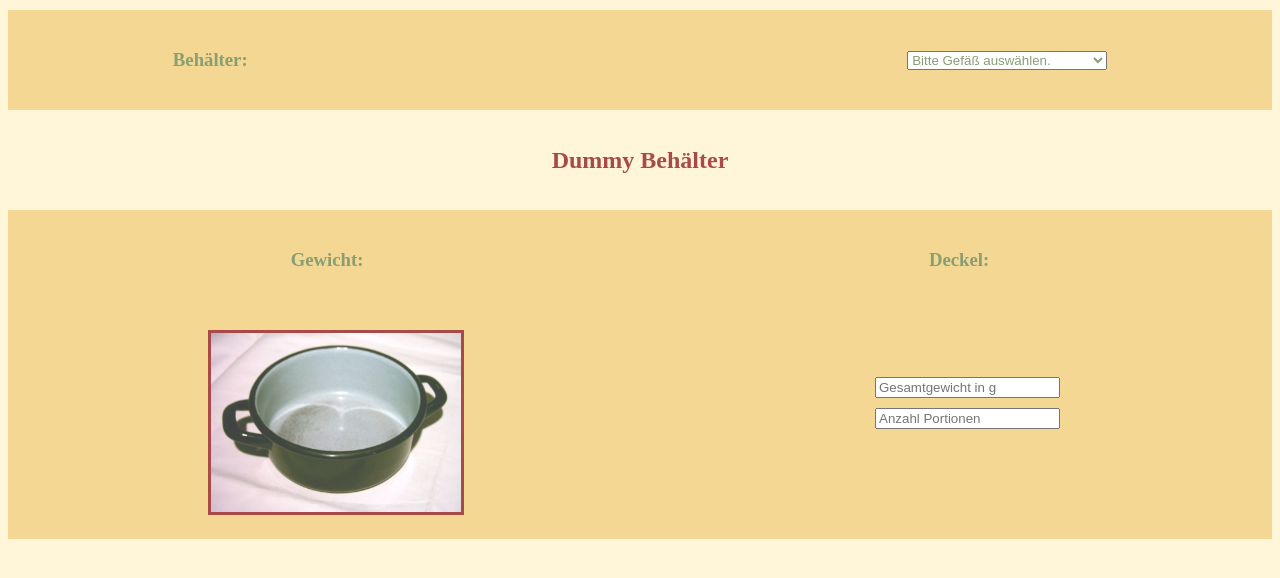
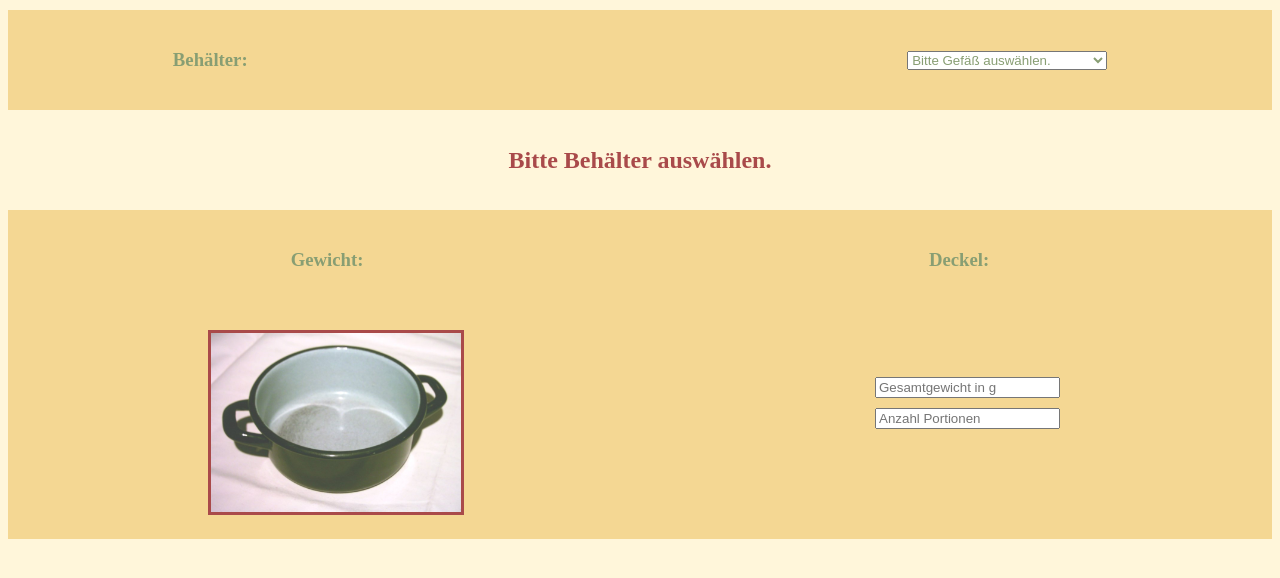
Before and after one commit to jules191/containerapp, a plain HTML site: page index.html in a window 1280 px wide. Shown: the part 98-676 px from the top of the page. Drawn offline with nearby package versions, Linux system fonts and the light colour scheme.

Commit message:
Update index.html

```diff
--- a/index.html
+++ b/index.html
@@ -50,7 +50,7 @@
             </select>
         </div>
         <div class="description">
-            <h2 id="descriptionTitle">Dummy Behälter</h2>
+            <h2 id="descriptionTitle">Bitte Behälter auswählen.</h2>
         </div>
         <div class="characteristics">
             <h3 id="weight">Gewicht:</h3>
```
